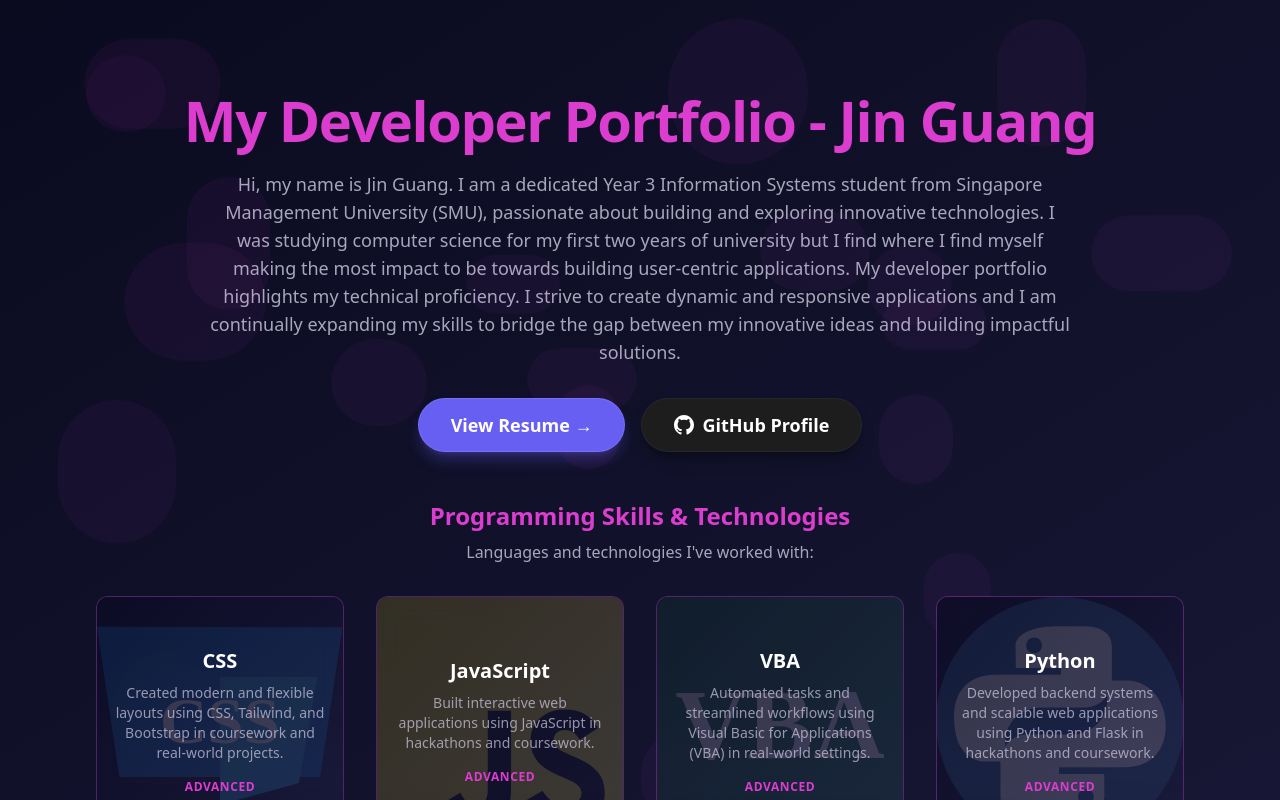
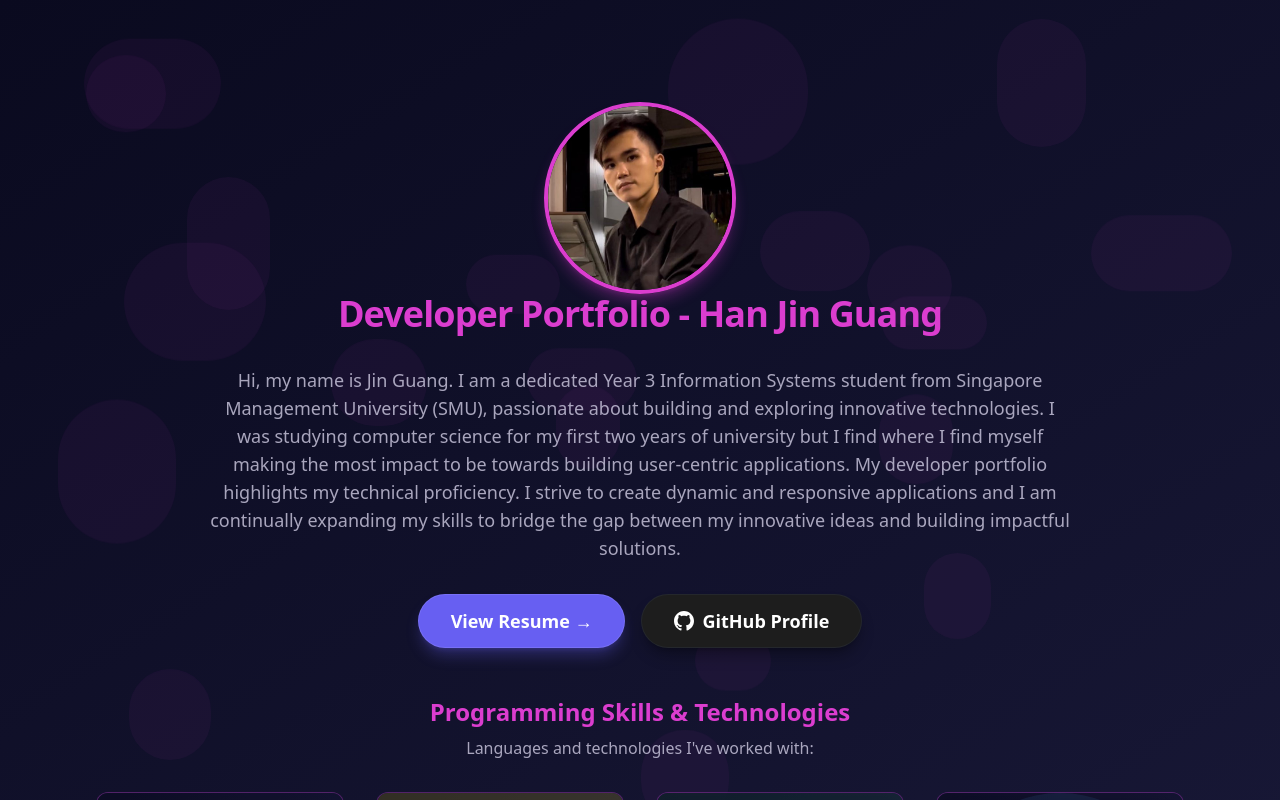
Before and after one commit to Jgprogrammingbrain/jgprogrammingbrain.github.io, a Vue app: page / in a window 1280 px wide. Shown: the top 800 px of the page. Built offline with nearby package versions, Linux system fonts and the light colour scheme.

Commit message:
Updated content

```diff
--- a/src/views/HomeView.vue
+++ b/src/views/HomeView.vue
@@ -27,11 +27,19 @@
     <div class="flex-1 relative overflow-y-auto">
       <div class="min-h-full flex flex-col items-center p-2 sm:p-4 md:p-8 text-[#D0CCE3] z-10 relative">
         <!-- Header -->
+        <div class="w-32 h-32 sm:w-40 sm:h-40 md:w-48 md:h-48 rounded-full overflow-hidden mb-4 md:mb-0 border-4 border-[#DB3DCF] shadow-lg shadow-[#DB3DCF]/30 flex-shrink-0">
+            <img
+              src="/src/assets/personal.jpg"
+              alt="Jin Guang"
+              class="w-full h-full object-cover"
+              @error="handleImageError"
+            />
+          </div>
         <div class="text-center mb-4 sm:mb-6 md:mb-8 animate-fadeIn w-full px-2">
-          <span class="text-xl sm:text-3xl md:text-[2.5rem] lg:text-[3.5rem] text-[#DB3DCF] font-black tracking-tight leading-tight block">
-            My Developer Portfolio - Jin Guang
-          </span>
-        </div>
+  <span class="text-lg sm:text-2xl md:text-3xl lg:text-4xl text-[#DB3DCF] font-bold tracking-tight leading-tight block">
+    Developer Portfolio - Han Jin Guang
+  </span>
+</div>
 
         <!-- Personal Description Section -->
         <div class="w-full max-w-4xl mx-auto text-center mb-4 sm:mb-6 md:mb-8 px-3 sm:px-4 animate-fadeIn">
```
Also changed, not shown: src/assets/personal.jpg (added).
